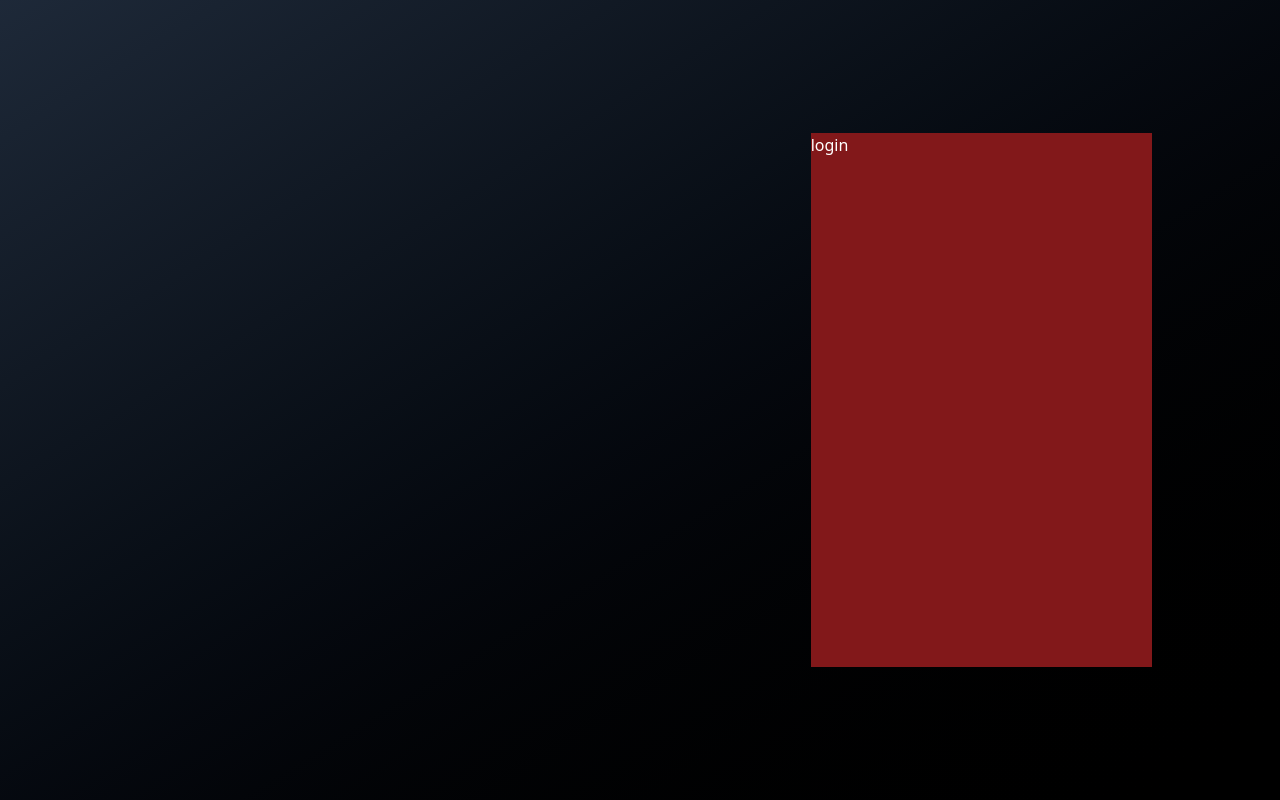
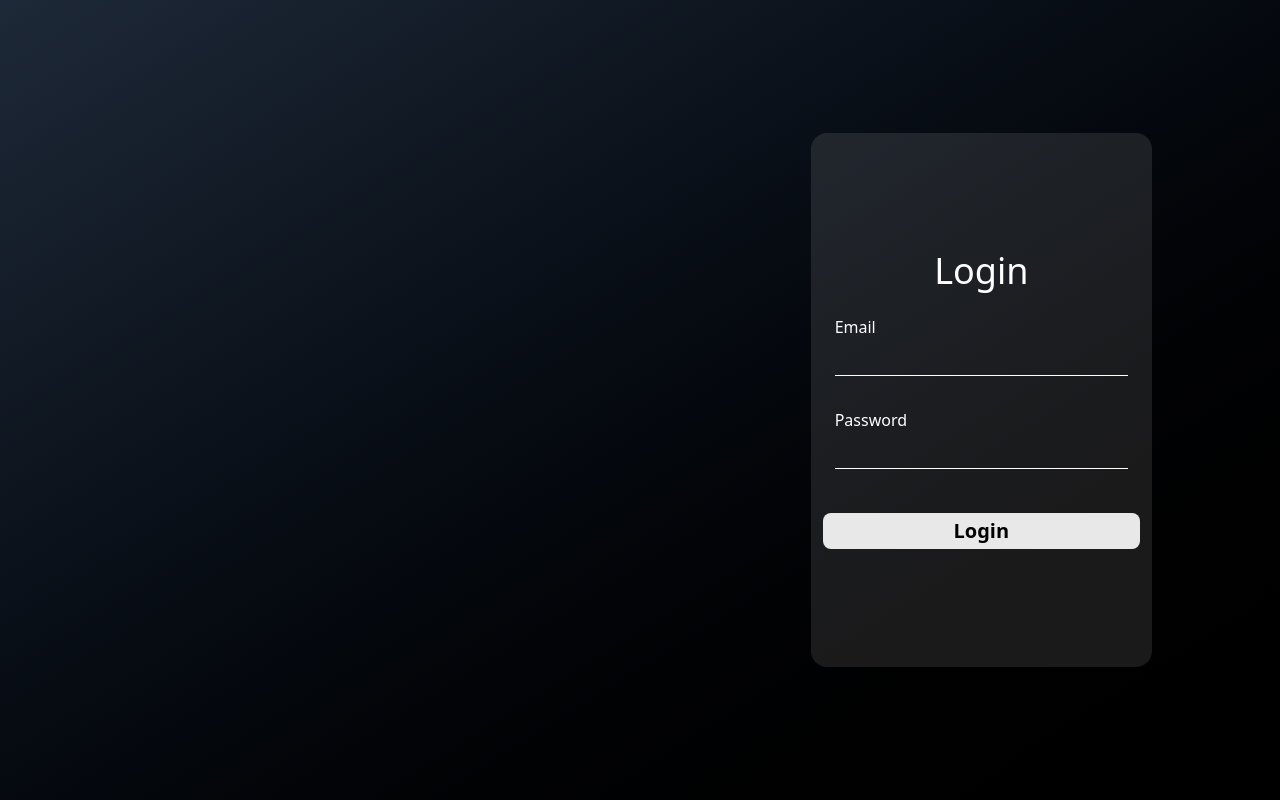
Before and after one commit to rithick-11/bitsync-blog, a React (Vite) app: page /bitsync-blog/login in a window 1280 px wide. Built offline with nearby package versions, Linux system fonts and the light colour scheme.

Commit message:
fix login

```diff
--- a/package.json
+++ b/package.json
@@ -13,10 +13,13 @@
   },
   "dependencies": {
     "@tailwindcss/vite": "^4.0.3",
+    "axios": "^1.7.9",
+    "js-cookie": "^3.0.5",
     "react": "^19.0.0",
     "react-dom": "^19.0.0",
     "react-router-dom": "^7.1.5",
-    "tailwindcss": "^4.0.3"
+    "tailwindcss": "^4.0.3",
+    "zustand": "^5.0.3"
   },
   "devDependencies": {
     "@eslint/js": "^9.19.0",
--- a/src/App.jsx
+++ b/src/App.jsx
@@ -1,11 +1,12 @@
 import { Route, Routes } from "react-router-dom";
 import Login from "./pages/Login";
+import Home from "./pages/Home";
 
 const App = () => {
   return (
     <>
       <Routes>
-        <Route exact path="/" element={<p>Home v5</p>}></Route>
+        <Route exact path="/" element={<Home />}></Route>
         <Route exact path="/login" element={<Login />}></Route>
         <Route exact path="/signup" element={<p>sign up page</p>}></Route>
         <Route exact path="/blog/:id" element={<p>blog by id</p>}></Route>
--- a/src/components/LoginAndSignWrapper.jsx
+++ b/src/components/LoginAndSignWrapper.jsx
@@ -6,7 +6,7 @@ const LoginAndSignWrapper = ({ children }) => {
     <section className="bg-linear-to-br  from-gray-800 to-black">
       <Container>
         <div className="min-h-screen grid grid-cols-12 grid-rows-12">
-          <div className="col-span-10 col-start-2 row-start-5 row-end-12 md:col-span-4 md:row-span-8 bg-red-900 md:row-start-3 md:col-start-9 text-white">{children}</div>
+          <div className="col-span-10 col-start-2 row-start-5 row-end-12 md:col-span-4 md:row-span-8 bg-white/10 md:row-start-3 md:col-start-9 text-white rounded-2xl">{children}</div>
         </div>
       </Container>
     </section>
--- /dev/null
+++ b/src/pages/Home.jsx
@@ -0,0 +1,18 @@
+import { Navigate } from "react-router-dom";
+import useAuthStore from "../store/useAuthStore";
+import { useEffect } from "react";
+const Home = () => {
+  const { isJwt, checkAuth, isLoading } = useAuthStore();
+
+  if (!isJwt) {
+    return <Navigate to="/login" />;
+  }
+
+  useEffect(()=>{
+    checkAuth()
+  },[])
+
+  return <div className="text-red-800">{isLoading ? "loading" : "Home"}</div>;
+};
+
+export default Home;
--- a/src/pages/Login.jsx
+++ b/src/pages/Login.jsx
@@ -1,12 +1,58 @@
-import React from 'react'
-import LoginAndSignWrapper from "../components/LoginAndSignWrapper"
+import { Navigate } from "react-router-dom";
+import LoginAndSignWrapper from "../components/LoginAndSignWrapper";
+import useAuthStore from "../store/useAuthStore";
+import { useState } from "react";
 
 const Login = () => {
+  const [loginData, setLoginData] = useState({ email: "", password: "" });
+  const { isJwt, onLogin, isLoading } = useAuthStore();
+  if (isJwt) {
+    return <Navigate to="/" />;
+  }
+  const onFormSUbmit = (e) => {
+    e.preventDefault();
+    onLogin(loginData)
+    console.log(loginData);
+  };
   return (
     <LoginAndSignWrapper>
-        login
+      <div className="py-4 px-3 flex flex-col justify-center h-full gap-4 rounded -2xl">
+        <h1 className="text-4xl font-light text-center">Login</h1>
+        <form onSubmit={onFormSUbmit}>
+          <div className="flex flex-col px-3 py-2 gap-1 rounded-md">
+            <label htmlFor="email">Email</label>
+            <input
+              required
+              id="email"
+              type="email"
+              className="outline-none border-b py-1"
+              onChange={(e) =>
+                setLoginData((pre) => ({ ...pre, email: e.target.value }))
+              }
+            />
+          </div>
+          <div className="flex flex-col px-3 py-2 gap-1 rounded-md mt-4">
+            <label htmlFor="password">Password</label>
+            <input
+              required
+              id="password"
+              type="password"
+              className="outline-none border-b py-1"
+              onChange={(e) =>
+                setLoginData((pre) => ({ ...pre, password: e.target.value }))
+              }
+            />
+          </div>
+          <button
+            type="submit"
+            className="bg-white/90 text-black text-xl px-4 py-1 w-full rounded-lg mt-9 cursor-pointer font-bold"
+          >
+            {isLoading ? "loading" : "Login"}
+          </button>
+        </form>
+      </div>
     </LoginAndSignWrapper>
-  )
-}
+  );
+};
 
-export default Login
+export default Login;
--- /dev/null
+++ b/src/store/useAuthStore.js
@@ -0,0 +1,40 @@
+import { create } from "zustand";
+import Cookies from "js-cookie";
+import server from "../util/axios";
+import { cache } from "react";
+
+const useAuthStore = create((set, get) => ({
+  isJwt: Cookies.get("blogJwt") !== undefined,
+  isLogin: false,
+  checkAuth: async () => {
+    if(get().isLogin){
+        return
+    }
+    set({isLoading: true})
+    try{
+        const res = server.get("/api/users/user")
+        console.log((await res).data);
+    }catch(err){
+        console.log(err);
+    }finally{
+        set({isLoading: false})
+    }
+
+
+  },
+  isLoading: false,
+  onLogin: async (data) => {
+    set({ isLoading: true });
+    try {
+      const res = await server.post("/api/auth/login", data);
+      Cookies.set("blogJwt", res.data.token, { expires: 1 });
+      set({isLogin: true, isJwt: true})
+    } catch (err) {
+      console.log(err);
+    } finally {
+      set({ isLoading: false });
+    }
+  },
+}));
+
+export default useAuthStore;
--- /dev/null
+++ b/src/util/axios.js
@@ -0,0 +1,12 @@
+import axios from "axios";
+import Cookies from "js-cookie";
+
+const server = axios.create({
+    baseURL:"https://blog-management-system-api.vercel.app",
+    headers:{
+        Authorization: `Bearer ${Cookies.get("blogJwt")}`
+    }
+})
+
+
+export default server
```
Also changed, not shown: 1 other file (tests, documents, lock files or other folders).
